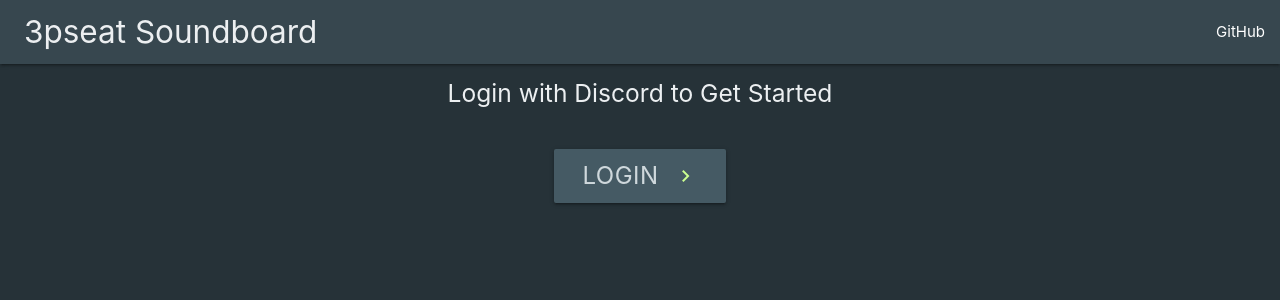
After one commit to gpauloski/3pseatBot, a Python web app: template threepseat/sounds/templates/index.html in a window 1280 px wide. The commit adds this page. Shown: the top 300 px of the page. Run offline with Jinja, Linux system fonts and the light colour scheme; the template is opened without the code that fills it, so the values that code supplies are empty; some libraries are stand-ins or nearby versions.

Commit message:
Add login/logout features. Closes #28

```diff
--- /dev/null
+++ b/threepseat/sounds/templates/index.html
@@ -0,0 +1,52 @@
+ <!DOCTYPE html>
+<html>
+
+<head>
+    <title>3pseatBot Soundboard</title>
+    <link rel="icon" type="image/x-icon" href="/static/favicon.ico">
+    <!-- Compiled and minified CSS -->
+    <link rel="stylesheet" href="https://cdnjs.cloudflare.com/ajax/libs/materialize/1.0.0/css/materialize.min.css">
+    <link rel="stylesheet" href="https://fonts.googleapis.com/icon?family=Material+Icons">
+    <!-- JS Stuff -->
+    <script type="text/javascript" src="https://code.jquery.com/jquery-2.1.1.min.js"></script>
+    <!-- Compiled and minified JavaScript -->
+    <script src="https://cdnjs.cloudflare.com/ajax/libs/materialize/1.0.0/js/materialize.min.js"></script>
+    <!--Let browser know website is optimized for mobile-->
+    <meta name="viewport" content="width=device-width, initial-scale=1">
+    <script>
+      $(document).ready(function(){
+        $('.sidenav').sidenav();
+      });
+    </script>
+
+    <style>
+      @media only screen and (max-width: 600px) {
+        .brand-logo {
+          font-size: 24px !important;
+          width: 300px;
+          text-align: center;
+        }
+      }
+    </style>
+</head>
+
+<body class="blue-grey darken-4" style="height: 100%;">
+
+  {% include 'navbar.html' %}
+
+  <div class="container center-align">
+    <div>
+      <h5 class="center-align blue-grey-text text-lighten-5">Login with Discord to Get Started</h5>
+    </div>
+
+    <a class="waves-effect waves-light btn-large blue-grey darken-2 blue-grey-text text-lighten-4" href="{{ login_url }}" style="font-size: 24px; margin-top: 32px; margin-bottom: 32px">
+        Login
+        <i class="large material-icons right light-green-text text-accent-1">
+            keyboard_arrow_right
+        </i>
+    </a>
+  </div>
+
+</body>
+
+</html>
--- a/threepseat/sounds/templates/navbar.html
+++ b/threepseat/sounds/templates/navbar.html
@@ -9,12 +9,26 @@
     <a href="#" data-target="mobile" class="sidenav-trigger">
       <i class="material-icons blue-grey-text text-lighten-1">menu</i>
     </a>
+    {% if login_url %}
     <ul id="nav-mobile" class="right hide-on-med-and-down" style="padding-right: 18px">
+      <li><a href="{{ login_url }}">Login</a></li>
+    </ul>
+    {% elif logout_url %}
+    <ul id="nav-mobile" class="right hide-on-med-and-down" style="padding-right: 18px">
+      <li><a href="{{ logout_url }}">Logout</a></li>
+    </ul>
+    {% endif %}
+    <ul id="nav-mobile" class="right hide-on-med-and-down">
       <li><a href="https://github.com/gpauloski/3pseatBot">GitHub</a></li>
     </ul>
   </div>
 </nav>
 
-<ul class="sidenav blue-grey darken-4 blue-grey darken-3" id="mobile" style="font-size: 24px;">
-  <li><a href="https://github.com/gpauloski/3pseatBot" class="blue-grey-text text-lighten-5">GitHub</a></li>
+<ul class="sidenav blue-grey darken-4 blue-grey darken-2" id="mobile" style="padding-top: 24px; padding-bottom: 18px; border-color: #37474f;">
+  <li><a href="https://github.com/gpauloski/3pseatBot" class="blue-grey-text text-lighten-5 center-align" style="font-size: 24px;">GitHub</a></li>
+  {% if login_url %}
+  <li><a href="{{ login_url }}" class="blue-grey-text text-lighten-5 center-align" style="font-size: 24px;">Login</a></li>
+  {% elif logout_url %}
+  <li><a href="{{ logout_url }}" class="blue-grey-text text-lighten-5 center-align" style="font-size: 24px;">Logout</a></li>
+  {% endif %}
 </ul>
```
Also changed, not shown: tests/sounds/web_test.py (+29 -2 lines), threepseat/sounds/web.py (+30 -6 lines).
